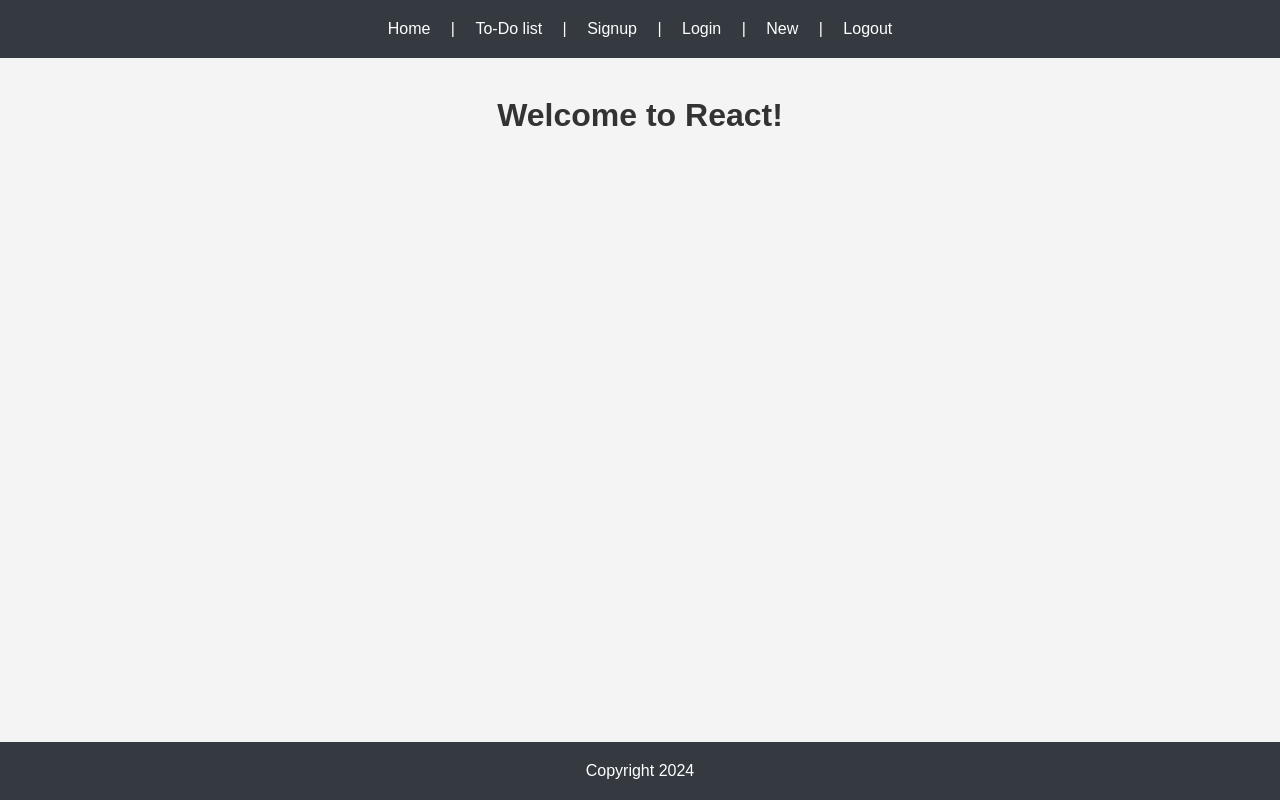
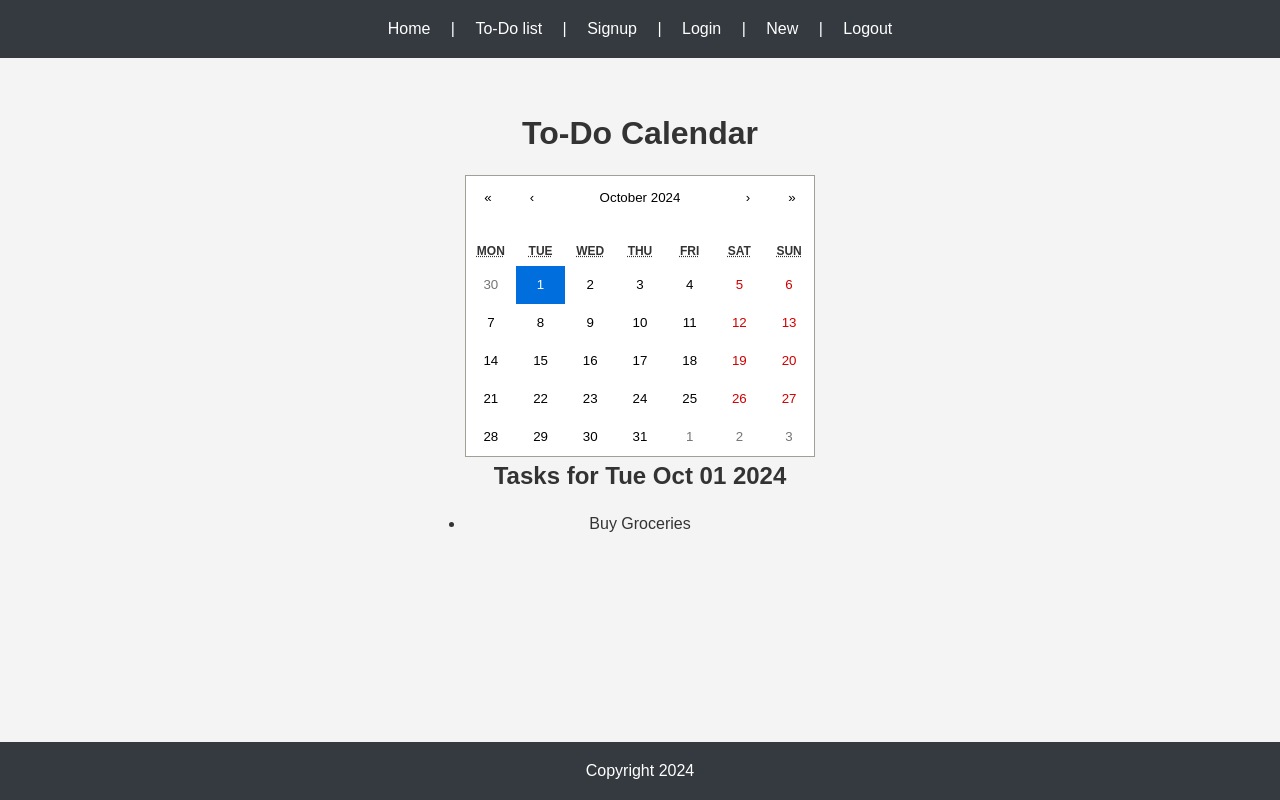
Before and after one commit to FelixAGonzales/todo-app, a React (Vite) app: page / in a window 1280 px wide. Built offline with nearby package versions, Linux system fonts and the light colour scheme.

Commit message:
added calendar

```diff
--- a/package.json
+++ b/package.json
@@ -12,6 +12,7 @@
   "dependencies": {
     "axios": "^1.7.7",
     "react": "^18.3.1",
+    "react-calendar": "^5.0.0",
     "react-dom": "^18.3.1",
     "react-router-dom": "^6.26.2"
   },
--- a/src/ShowToDo.jsx
+++ b/src/ShowToDo.jsx
@@ -1,9 +1,34 @@
-export function ShowToDo({currentList}) {
+// export function ShowToDo({currentList}) {
+//   return (
+//     <div>
+//       <h2>{currentList.title}</h2>
+//       <p>Description: {currentList.description}</p>
+//       <p>Deadline: {currentList.deadline}</p>
+//     </div>
+//   )
+// }
+
+
+// export function ShowToDo({ currentList }) {
+//   return (
+//     <div>
+//       <h2>{currentList.title}</h2>
+//       <p>Description: {currentList.description}</p>
+//       <p>Deadline: {currentList.deadline ? currentList.deadline.toDateString() : ''}</p>
+//       <p>Category: {currentList.category}</p>
+//     </div>
+//   );
+// }
+
+
+export function ShowToDo({ currentList }) {
   return (
     <div>
       <h2>{currentList.title}</h2>
       <p>Description: {currentList.description}</p>
-      <p>Deadline: {currentList.deadline}</p>
+      {/* Ensure deadline is displayed properly */}
+      <p>Deadline: {currentList.deadline instanceof Date ? currentList.deadline.toDateString() : currentList.deadline}</p>
+      <p>Category: {currentList.category}</p>
     </div>
-  )
+  );
 }
--- a/src/ToDoIndex.jsx
+++ b/src/ToDoIndex.jsx
@@ -6,15 +6,15 @@
 
 export function TodoIndex() {
   const [isListShowVisible, setIsListShowVisible] = useState(false);
-  const [currentList, setCurrentList] = useState ({});
+  const [currentList, setCurrentList] = useState (null);
 
   const list = [
-    {id: 1, title: "Buy Groceries", description: "Buy Bananas, Apples, Oranges", deadline: "10/01/2024"},
-    {id: 2, title: "File Taxes", description: "I need to file my taxes", deadline: "04/27/2025"},
+    {id: 1, title: "Buy Groceries", description: "Buy Bananas, Apples, Oranges", deadline: "10/01/2024", category: "Groceries" },
+    {id: 2, title: "File Taxes", description: "I need to file my taxes", deadline: "04/27/2025", category: "Personal"},
   ]
 
-  const handleShow = (list) => {
-    setCurrentList(list);
+  const handleShow = (listItem) => {
+    setCurrentList(listItem);
     setIsListShowVisible(true);
   };
 
--- a/src/ToDoPage.jsx
+++ b/src/ToDoPage.jsx
@@ -1,7 +1,36 @@
+import { useState } from 'react';
+import Calendar from 'react-calendar';
+import 'react-calendar/dist/Calendar.css';
+
+
+const list = [
+  { title: "Buy Groceries", description: "Buy Bananas, Apples, Oranges", deadline: new Date(2024, 9, 1), category: "Groceries" },
+  { title: "File Taxes", description: "I need to file my taxes", deadline: new Date(2025, 3, 27), category: "Personal" },
+];
+
 export function ToDoPage() {
+  const [currentDate, setCurrentDate] = useState(new Date());
+
+  const handleDateChange = (date) => {
+    setCurrentDate(date);
+  };
+
+  const getListForDate = (date) => {
+    return list.filter(list => list.deadline.toDateString() === date.toDateString());
+  };
+
   return (
-    <main>
-      <h1>Welcome to React!</h1>
+    <main className="calendar-page">
+      <h1>To-Do Calendar</h1>
+      <div>
+        <Calendar value={currentDate} onChange={handleDateChange} />
+        <h2>Tasks for {currentDate.toDateString()}</h2>
+        <ul>
+          {getListForDate(currentDate).map(list => (
+            <li key={list.title}>{list.title}</li>
+          ))}
+        </ul>
+      </div>
     </main>
-  )
+  );
 }
--- a/src/index.css
+++ b/src/index.css
@@ -1,4 +1,3 @@
-/* General Settings */
 * {
   margin: 0;
   padding: 0;
@@ -57,7 +56,7 @@
   padding: 1rem;
 }
 
-/* Form Styles */
+
 form {
   max-width: 400px;
   margin: 2rem auto;
@@ -133,7 +132,6 @@
   background-color: #0056b3;
 }
 
-/* Modal Styles (already defined in Modal.css) */
 .modal-background {
   display: flex;
   justify-content: center;
@@ -150,7 +148,6 @@
   box-shadow: 0 4px 10px rgba(0, 0, 0, 0.2);
 }
 
-/* Responsive Design */
 @media (max-width: 768px) {
   .list-container {
     grid-template-columns: 1fr;
@@ -165,3 +162,17 @@
     width: 95%;
   }
 }
+
+  .calendar-page {
+    display: flex;
+    flex-direction: column;
+    align-items: center;
+    padding-top: 50px; /
+  }
+
+  .calendar-container {
+    display: flex;
+    flex-direction: column;
+    align-items: center;
+    margin-top: 0;
+  }
```
Also changed, not shown: 1 other file (tests, documents, lock files or other folders).
